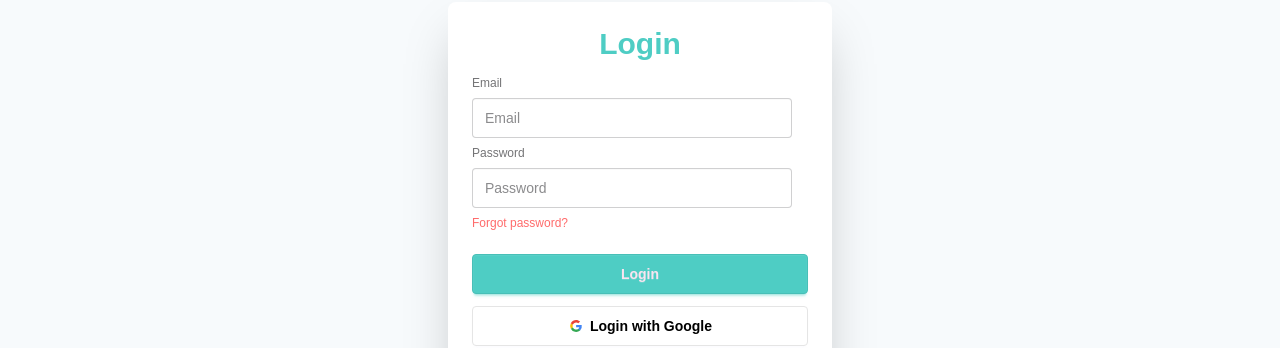
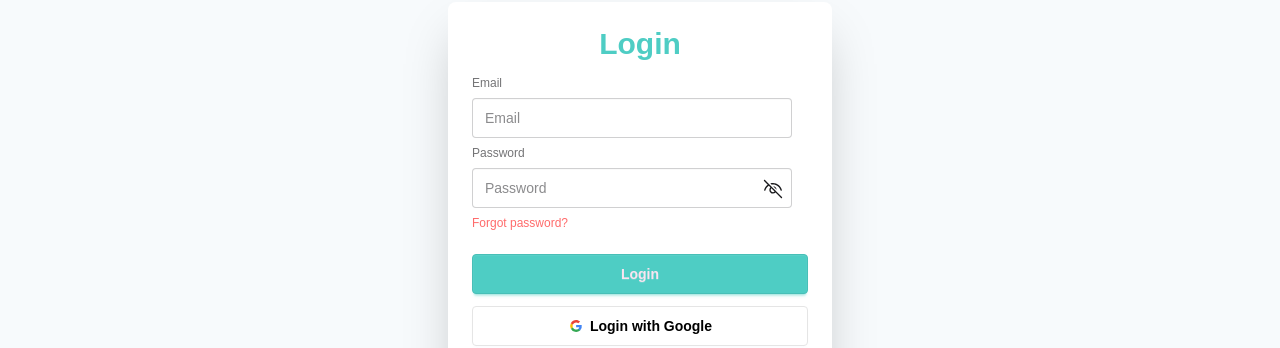
Before and after one commit to mjh-shikder/A-09-Toy-Kingdom-Web-App, a React (Vite) app: page /login in a window 1280 px wide. Shown: the part 222-570 px from the top of the page. Built offline with nearby package versions, Linux system fonts and the light colour scheme; no server answers; a web font is replaced by a local one.

Commit message:
show hide password btn added in login page

```diff
--- a/src/Contexts/AuthProvider.jsx
+++ b/src/Contexts/AuthProvider.jsx
@@ -7,6 +7,7 @@ const AuthProvider = ({ children }) => {
   //
   const [user, setUser] = useState(null);
   const [loading, setLoading] = useState(true);
+  const [showPassword, setShowPassword] = useState(false);
 
   console.log('user from authprovider', {user});
 
@@ -46,6 +47,8 @@ const AuthProvider = ({ children }) => {
     createUser,
     userLogin,
     logOut,
+    showPassword,
+    setShowPassword,
   };
 
   return <AuthContext value={authInfo}>{children}</AuthContext>;
--- a/src/components/Pages/Login.jsx
+++ b/src/components/Pages/Login.jsx
@@ -3,9 +3,16 @@ import MyContainer from "../MyContainer";
 import { Link } from "react-router";
 import { AuthContext } from "../../Contexts/AuthContext";
 import { toast } from "react-toastify";
+import { FaEye, FaEyeSlash } from "react-icons/fa";
+import { VscEye, VscEyeClosed } from "react-icons/vsc";
 
 const Login = () => {
-  const { userLogin } = useContext(AuthContext);
+  const { userLogin, showPassword, setShowPassword } = useContext(AuthContext);
+
+  const handleShowHidePassword = e => {
+    e.preventDefault();
+    setShowPassword(!showPassword);
+  }
 
   const handleLogin = (e) => {
     e.preventDefault();
@@ -42,7 +49,7 @@ const Login = () => {
               Login
             </h1>
             <form onSubmit={handleLogin}>
-              <fieldset className="fieldset">
+              <fieldset className="fieldset relative">
                 {/* Email Feild */}
                 <label className="label">Email</label>
                 <input
@@ -54,11 +61,14 @@ const Login = () => {
                 {/* Password Feild */}
                 <label className="label">Password</label>
                 <input
-                  type="password"
+                  type={showPassword ? 'text' : 'password'}
                   className="input"
                   name="password"
                   placeholder="Password"
                 />
+                <button className=" absolute top-27 right-6" onClick={handleShowHidePassword}>
+                  {showPassword ? <VscEye size={22}></VscEye> : <VscEyeClosed size={22}></VscEyeClosed> }
+                </button>
                 <div>
                   <a className="link link-hover text-primary">
                     Forgot password?
```
